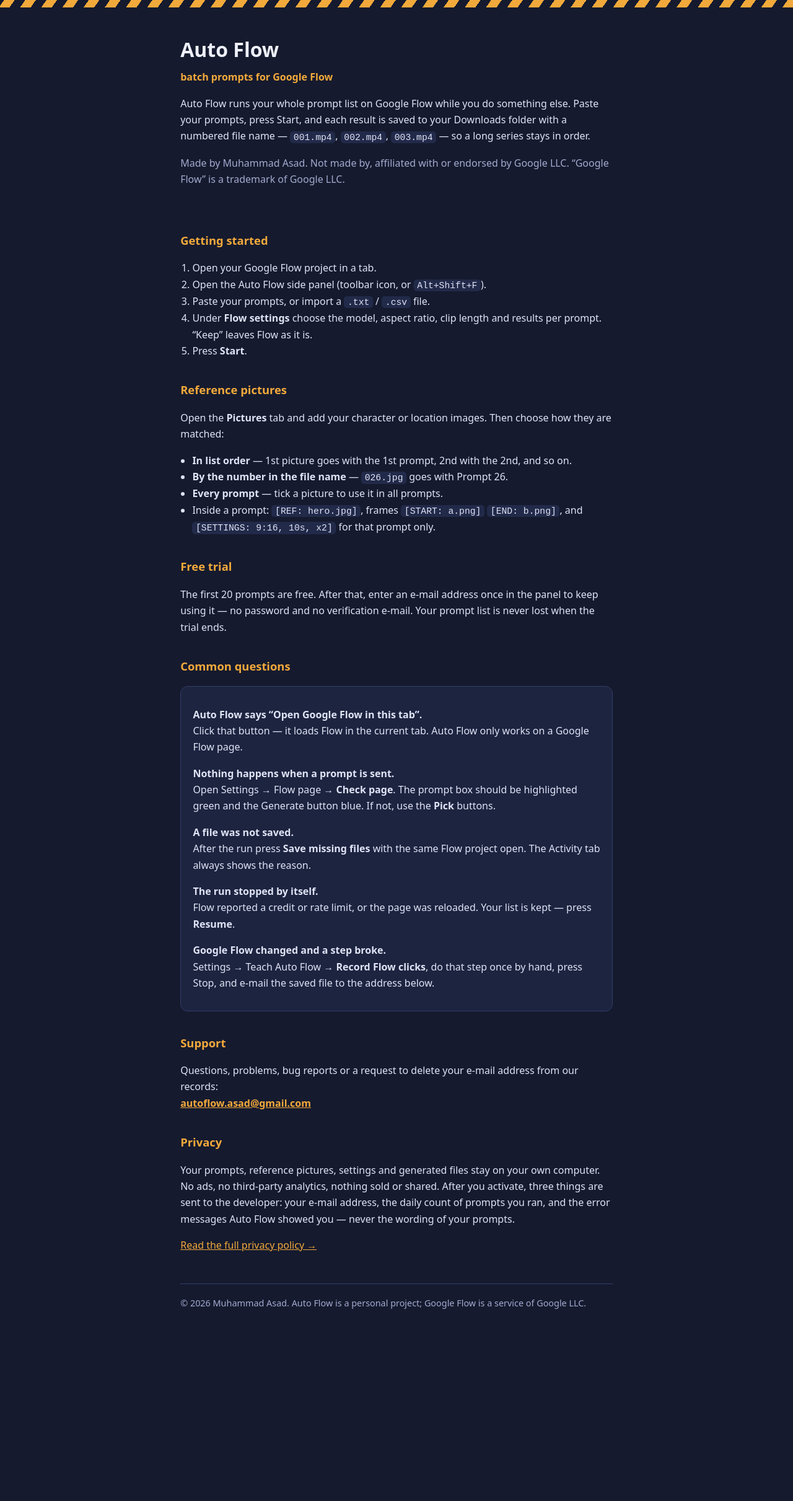
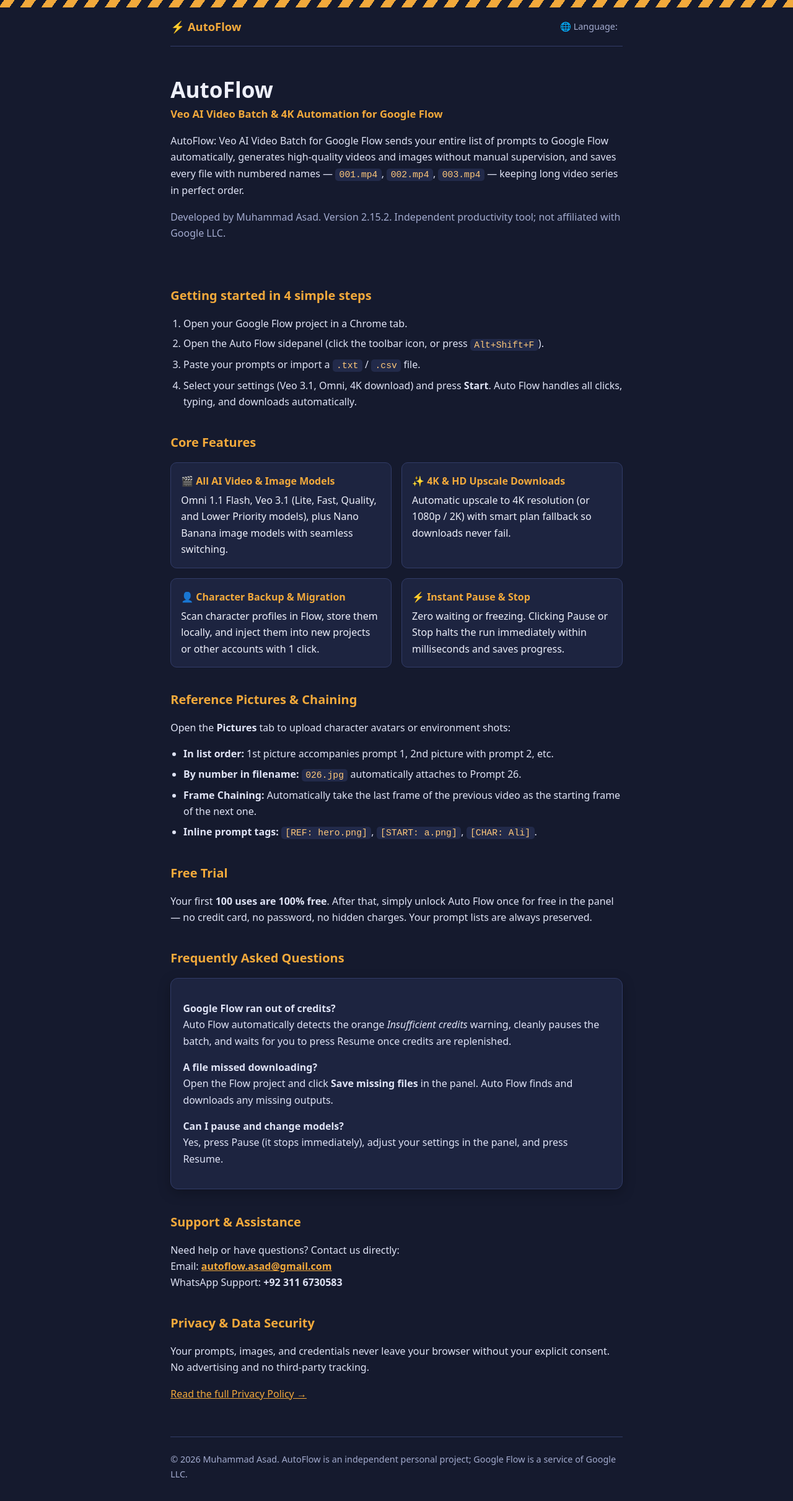
Before and after one commit to autoflowasad-dev/auto-flow-privacy, a plain HTML site: page index.html in a window 1280 px wide. Shown: the whole page at 62% size. Before the commit the page ends 2179 px from the top, so only its background shows below. Drawn offline with Linux system fonts and the light colour scheme.

Commit message:
Add files via upload

```diff
--- a/index.html
+++ b/index.html
@@ -3,79 +3,132 @@
 <head>
 <meta charset="utf-8">
 <meta name="viewport" content="width=device-width, initial-scale=1">
-<title>Auto Flow — batch prompts for Google Flow</title>
-<meta name="description" content="Auto Flow runs your whole prompt list on Google Flow and saves every result with a numbered file name. Support and help page.">
+<title>AutoFlow: Veo AI Video Batch for Google Flow</title>
+<meta name="description" content="AutoFlow: Veo AI Video Batch for Google Flow automates batch prompts, Veo 3.1 generation, 4K upscale, and numbered downloads. Official support & guide.">
 <style>
- :root{--night:#151a2e;--deck:#1d2440;--mari:#f2a93b;--ink:#eef0fa;--haze:#a3abcf;--rule:#323c68}
+ :root{--night:#151a2e;--deck:#1d2440;--deck2:#242c4d;--mari:#f2a93b;--ink:#eef0fa;--haze:#a3abcf;--rule:#323c68;--jade:#6fcf97}
  *{box-sizing:border-box}
  body{margin:0;background:var(--night);color:var(--ink);font:16px/1.65 system-ui,Segoe UI,Roboto,sans-serif}
- .wrap{max-width:46rem;margin:0 auto;padding:0 1.2rem 4rem}
+ .wrap{max-width:48rem;margin:0 auto;padding:0 1.2rem 4rem}
  .stripes{height:12px;background:repeating-linear-gradient(-55deg,var(--mari) 0 14px,var(--night) 14px 28px)}
- header{padding:2.6rem 0 1.2rem}
- h1{font-size:2rem;margin:0 0 .3rem}
- .tag{color:var(--mari);font-weight:600;margin:0 0 1rem}
- h2{font-size:1.15rem;margin:2.2rem 0 .6rem;color:var(--mari)}
+
+ /* Top Bar & Language Selector */
+ .top-bar{display:flex;justify-content:space-between;align-items:center;padding:1rem 0;border-bottom:1px solid var(--rule);margin-bottom:1.5rem;flex-wrap:wrap;gap:.8rem}
+ .logo{font-size:1.15rem;font-weight:700;color:var(--mari);display:flex;align-items:center;gap:.5rem;text-decoration:none}
+ .lang-container{display:flex;align-items:center;gap:.5rem}
+ #google_translate_element select{background:var(--deck2);color:var(--ink);border:1px solid var(--rule);padding:.4rem .7rem;border-radius:8px;font-size:.88rem;cursor:pointer;outline:none}
+ .goog-te-banner-frame.skiptranslate{display:none!important}
+ body{top:0!important}
+
+ header{padding:1.5rem 0 1.2rem}
+ h1{font-size:2.2rem;margin:0 0 .3rem;line-height:1.2}
+ .tag{color:var(--mari);font-weight:600;margin:0 0 1rem;font-size:1.05rem}
+ h2{font-size:1.25rem;margin:2.2rem 0 .6rem;color:var(--mari)}
  p,li{color:#dfe3f5}
  .muted{color:var(--haze)}
- .card{background:var(--deck);border:1px solid var(--rule);border-radius:12px;padding:1rem 1.2rem;margin:1rem 0}
- a{color:var(--mari)}
- code{background:#222a4a;padding:.1rem .35rem;border-radius:5px;font-size:.92em}
- ol,ul{padding-left:1.2rem}
- footer{border-top:1px solid var(--rule);margin-top:3rem;padding-top:1.2rem;color:var(--haze);font-size:.9rem}
+ .card{background:var(--deck);border:1px solid var(--rule);border-radius:12px;padding:1.2rem;margin:1rem 0;box-shadow:0 6px 20px rgba(0,0,0,.25)}
+ a{color:var(--mari);text-decoration:underline}
+ a:hover{color:#ffd082}
+ code{background:#222a4a;padding:.12rem .4rem;border-radius:5px;font-size:.92em;color:#ffc87a}
+ ol,ul{padding-left:1.3rem}
+ li{margin:.4rem 0}
+ .feature-grid{display:grid;grid-template-columns:1fr 1fr;gap:1rem;margin:1rem 0}
+ .feature-box{background:var(--deck);border:1px solid var(--rule);border-radius:10px;padding:1rem}
+ .feature-box strong{color:var(--mari);display:block;margin-bottom:.3rem}
+ footer{border-top:1px solid var(--rule);margin-top:3.5rem;padding-top:1.5rem;color:var(--haze);font-size:.9rem}
+ @media (max-width:680px){.feature-grid{grid-template-columns:1fr}}
 </style>
 </head>
 <body>
 <div class="stripes"></div>
 <div class="wrap">
 
+<div class="top-bar">
+  <a href="index.html" class="logo">⚡ AutoFlow</a>
+  <div class="lang-container">
+    <span style="font-size:.9rem;color:var(--haze)">🌐 Language:</span>
+    <div id="google_translate_element"></div>
+  </div>
+</div>
+
 <header>
-  <h1>Auto Flow</h1>
-  <p class="tag">batch prompts for Google Flow</p>
-  <p>Auto Flow runs your whole prompt list on Google Flow while you do something else. Paste your prompts, press Start, and each result is saved to your Downloads folder with a numbered file name — <code>001.mp4</code>, <code>002.mp4</code>, <code>003.mp4</code> — so a long series stays in order.</p>
-  <p class="muted">Made by Muhammad Asad. Not made by, affiliated with or endorsed by Google LLC. “Google Flow” is a trademark of Google LLC.</p>
+  <h1>AutoFlow</h1>
+  <p class="tag">Veo AI Video Batch &amp; 4K Automation for Google Flow</p>
+  <p>AutoFlow: Veo AI Video Batch for Google Flow sends your entire list of prompts to Google Flow automatically, generates high-quality videos and images without manual supervision, and saves every file with numbered names — <code>001.mp4</code>, <code>002.mp4</code>, <code>003.mp4</code> — keeping long video series in perfect order.</p>
+  <p class="muted">Developed by Muhammad Asad. Version 2.15.2. Independent productivity tool; not affiliated with Google LLC.</p>
 </header>
 
-<h2>Getting started</h2>
+<h2>Getting started in 4 simple steps</h2>
 <ol>
-  <li>Open your Google Flow project in a tab.</li>
-  <li>Open the Auto Flow side panel (toolbar icon, or <code>Alt+Shift+F</code>).</li>
-  <li>Paste your prompts, or import a <code>.txt</code> / <code>.csv</code> file.</li>
-  <li>Under <strong>Flow settings</strong> choose the model, aspect ratio, clip length and results per prompt. “Keep” leaves Flow as it is.</li>
-  <li>Press <strong>Start</strong>.</li>
+  <li>Open your Google Flow project in a Chrome tab.</li>
+  <li>Open the Auto Flow sidepanel (click the toolbar icon, or press <code>Alt+Shift+F</code>).</li>
+  <li>Paste your prompts or import a <code>.txt</code> / <code>.csv</code> file.</li>
+  <li>Select your settings (Veo 3.1, Omni, 4K download) and press <strong>Start</strong>. Auto Flow handles all clicks, typing, and downloads automatically.</li>
 </ol>
 
-<h2>Reference pictures</h2>
-<p>Open the <strong>Pictures</strong> tab and add your character or location images. Then choose how they are matched:</p>
+<h2>Core Features</h2>
+<div class="feature-grid">
+  <div class="feature-box">
+    <strong>🎬 All AI Video &amp; Image Models</strong>
+    Omni 1.1 Flash, Veo 3.1 (Lite, Fast, Quality, and Lower Priority models), plus Nano Banana image models with seamless switching.
+  </div>
+  <div class="feature-box">
+    <strong>✨ 4K &amp; HD Upscale Downloads</strong>
+    Automatic upscale to 4K resolution (or 1080p / 2K) with smart plan fallback so downloads never fail.
+  </div>
+  <div class="feature-box">
+    <strong>👤 Character Backup &amp; Migration</strong>
+    Scan character profiles in Flow, store them locally, and inject them into new projects or other accounts with 1 click.
+  </div>
+  <div class="feature-box">
+    <strong>⚡ Instant Pause &amp; Stop</strong>
+    Zero waiting or freezing. Clicking Pause or Stop halts the run immediately within milliseconds and saves progress.
+  </div>
+</div>
+
+<h2>Reference Pictures &amp; Chaining</h2>
+<p>Open the <strong>Pictures</strong> tab to upload character avatars or environment shots:</p>
 <ul>
-  <li><strong>In list order</strong> — 1st picture goes with the 1st prompt, 2nd with the 2nd, and so on.</li>
-  <li><strong>By the number in the file name</strong> — <code>026.jpg</code> goes with Prompt 26.</li>
-  <li><strong>Every prompt</strong> — tick a picture to use it in all prompts.</li>
-  <li>Inside a prompt: <code>[REF: hero.jpg]</code>, frames <code>[START: a.png]</code> <code>[END: b.png]</code>, and <code>[SETTINGS: 9:16, 10s, x2]</code> for that prompt only.</li>
+  <li><strong>In list order:</strong> 1st picture accompanies prompt 1, 2nd picture with prompt 2, etc.</li>
+  <li><strong>By number in filename:</strong> <code>026.jpg</code> automatically attaches to Prompt 26.</li>
+  <li><strong>Frame Chaining:</strong> Automatically take the last frame of the previous video as the starting frame of the next one.</li>
+  <li><strong>Inline prompt tags:</strong> <code>[REF: hero.png]</code>, <code>[START: a.png]</code>, <code>[CHAR: Ali]</code>.</li>
 </ul>
 
-<h2>Free trial</h2>
-<p>The first 20 prompts are free. After that, enter an e-mail address once in the panel to keep using it — no password and no verification e-mail. Your prompt list is never lost when the trial ends.</p>
+<h2>Free Trial</h2>
+<p>Your first <strong>100 uses are 100% free</strong>. After that, simply unlock Auto Flow once for free in the panel — no credit card, no password, no hidden charges. Your prompt lists are always preserved.</p>
 
-<h2>Common questions</h2>
+<h2>Frequently Asked Questions</h2>
 <div class="card">
-  <p><strong>Auto Flow says “Open Google Flow in this tab”.</strong><br>Click that button — it loads Flow in the current tab. Auto Flow only works on a Google Flow page.</p>
-  <p><strong>Nothing happens when a prompt is sent.</strong><br>Open Settings → Flow page → <strong>Check page</strong>. The prompt box should be highlighted green and the Generate button blue. If not, use the <strong>Pick</strong> buttons.</p>
-  <p><strong>A file was not saved.</strong><br>After the run press <strong>Save missing files</strong> with the same Flow project open. The Activity tab always shows the reason.</p>
-  <p><strong>The run stopped by itself.</strong><br>Flow reported a credit or rate limit, or the page was reloaded. Your list is kept — press <strong>Resume</strong>.</p>
-  <p><strong>Google Flow changed and a step broke.</strong><br>Settings → Teach Auto Flow → <strong>Record Flow clicks</strong>, do that step once by hand, press Stop, and e-mail the saved file to the address below.</p>
+  <p><strong>Google Flow ran out of credits?</strong><br>Auto Flow automatically detects the orange <em>Insufficient credits</em> warning, cleanly pauses the batch, and waits for you to press Resume once credits are replenished.</p>
+  <p><strong>A file missed downloading?</strong><br>Open the Flow project and click <strong>Save missing files</strong> in the panel. Auto Flow finds and downloads any missing outputs.</p>
+  <p><strong>Can I pause and change models?</strong><br>Yes, press Pause (it stops immediately), adjust your settings in the panel, and press Resume.</p>
 </div>
 
-<h2>Support</h2>
-<p>Questions, problems, bug reports or a request to delete your e-mail address from our records:<br>
-<a href="mailto:autoflow.asad@gmail.com"><strong>autoflow.asad@gmail.com</strong></a></p>
+<h2>Support &amp; Assistance</h2>
+<p>Need help or have questions? Contact us directly:<br>
+Email: <a href="mailto:autoflow.asad@gmail.com"><strong>autoflow.asad@gmail.com</strong></a><br>
+WhatsApp Support: <strong>+92 311 6730583</strong></p>
 
-<h2>Privacy</h2>
-<p>Your prompts, reference pictures, settings and generated files stay on your own computer. No ads, no third-party analytics, nothing sold or shared. After you activate, three things are sent to the developer: your e-mail address, the daily count of prompts you ran, and the error messages Auto Flow showed you — never the wording of your prompts.</p>
-<p><a href="privacy-policy.html">Read the full privacy policy →</a></p>
+<h2>Privacy &amp; Data Security</h2>
+<p>Your prompts, images, and credentials never leave your browser without your explicit consent. No advertising and no third-party tracking.</p>
+<p><a href="privacy-policy.html">Read the full Privacy Policy →</a></p>
 
 <footer>
-  © 2026 Muhammad Asad. Auto Flow is a personal project; Google Flow is a service of Google LLC.
+  © 2026 Muhammad Asad. AutoFlow is an independent personal project; Google Flow is a service of Google LLC.
 </footer>
 </div>
+
+<!-- Google Translate Integration -->
+<script type="text/javascript">
+function googleTranslateElementInit() {
+  new google.translate.TranslateElement({
+    pageLanguage: 'en',
+    layout: google.translate.TranslateElement.InlineLayout.SIMPLE,
+    autoDisplay: false
+  }, 'google_translate_element');
+}
+</script>
+<script type="text/javascript" src="//translate.google.com/translate_a/element.js?cb=googleTranslateElementInit"></script>
 </body>
 </html>
```
Also changed, not shown: privacy-policy.html (+81 -58 lines).
